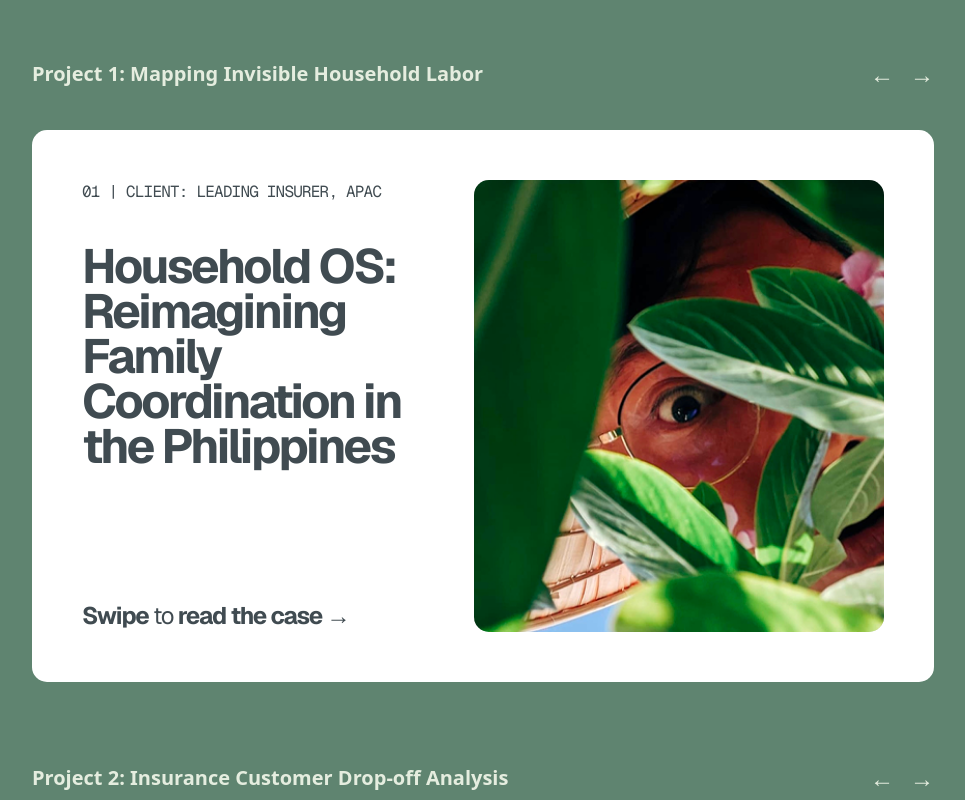
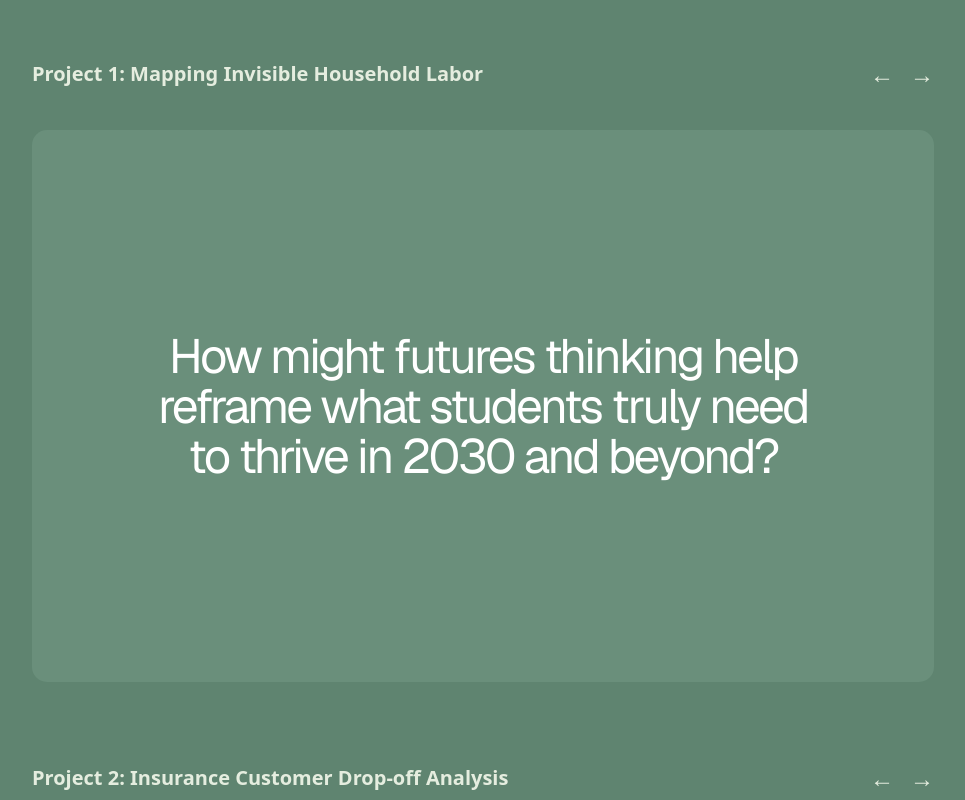
Before and after one commit to prettymanly/studioziff, a Next.js app: page /research-projects in a window 1280 px wide. Shown: the part 1040-1840 px from the top of the page, without its empty margins (157-1122 px from the left). Built offline with nearby package versions, Linux system fonts and the light colour scheme.

Commit message:
feat: update project card with new content and reverted component

```diff
--- a/src/app/research-projects/page.tsx
+++ b/src/app/research-projects/page.tsx
@@ -6,61 +6,60 @@
 
 const project1Data: ProjectCardProps[] = [
   {
+    variant: 'HMW',
+    overline: '01 | CLIENT: MINISTRY OF EDUCATION, SINGAPORE',
+    hmw: 'How might futures thinking help reframe what students truly need to thrive in 2030 and beyond?',
+  },
+  {
     variant: 'ProjectCover',
-    overline: '01 | CLIENT: LEADING INSURER, APAC',
-    title: 'Household OS: Reimagining Family Coordination in the Philippines',
-    image: '/images/intro-image.png', // Using existing image as placeholder
+    overline: '01 | CLIENT: MINISTRY OF EDUCATION, SINGAPORE',
+    title: 'Imagining<br/>Education<br/>Beyond Certainty',
+    image: '/images/intro-image.png',
     swipeToRead: true,
   },
   {
+    variant: '3:5ContentCol',
+    overline: '01 | CLIENT: MINISTRY OF EDUCATION, SINGAPORE',
+    leftContent: {
+      body: "The future doesn't arrive all at once. It trickles in through classroom routines, curriculum tweaks, cultural shifts. This project asked: <em>What if we interrupted that drift?</em><br/><br/>Commissioned by the Ministry of Education, this wasn't a visioning exercise. It was a strategic provocation designed to help policy teams grapple with what's changing, what's uncertain, and what roles they might play in shaping what comes next."
+    },
+    rightContent: {
+      title: "",
+      body: "Together, we mapped signals, surfaced tensions, and crafted dilemma-driven futures that challenged business-as-usual not just in systems thinking, but in systems <em>feeling</em>.<br/><br/><strong>From Trends to Tensions</strong><br/>We began with a STEEP trend scan, filtering only those that impacted teaching and learning. Through facilitated clustering and uncertainty mapping, we distilled key drivers: from the rise of AI tutors, to the loneliness epidemic, to shifts in learner autonomy and state control.<br/><br/>Rather than force alignment, we leaned into discomfort. The most resonant futures were built around <strong>dilemmas</strong> like wellbeing vs performance, autonomy vs centralisation, resilience vs compliance, giving stakeholders emotional and strategic footholds to reflect."
+    }
+  },
+  {
     variant: '1:1ContentCol',
-    overline: '01 | CLIENT: LEADING INSURER, APAC',
+    overline: '01 | CLIENT: MINISTRY OF EDUCATION, SINGAPORE',
     leftContent: {
-      title: 'From Insight to Org-Wide Activation',
-      body: "In a co-creation workshop, I facilitated teams across the org to use the mindsets hands-on, not as reference material, but as thinking tools.",
+      title: 'My Role',
+      body: '',
       list: [
-        "Marketing saw how to better communicate trust during moments of instability.",
-        "Product identified where complexity bred drop-off.",
-        "Ops rethought service flows around moments of vulnerability."
+        '<strong>Researcher</strong>: Led trend and uncertainty mapping, developed core drivers and clusters',
+        '<strong>Facilitator</strong>: Co-designed and ran strategic foresight workshops with ministry teams',
+        '<strong>Writer</strong>: Authored scenario narratives to bridge the analytical with the emotional',
       ]
     },
     rightContent: {
-      title: 'Why It Matters',
-      body: "Most insurers track customers as data points. We helped this one see them as living systems of changing needs and gave teams the tools to work with those shifts in real time. This project wasn't just about decoding behavior. It was about embedding a new way of noticing, thinking, and designing across the business."
-    }
-  },
-  {
-    variant: '3:5ContentCol',
-    overline: '01 | CLIENT: LEADING INSURER, APAC',
-    leftContent: {
-      body: 'As policy lapses surged, the question wasn\'t just "why are people walking away?" It was, <strong><em>why weren\'t we seeing it coming?</em></strong><br/><br/>This insurer had data, but little visibility into the shifting emotional and practical realities behind those numbers. What they lacked was a shared lens across departments: a way to notice, interpret, and respond to early signals of disengagement before it was too late.'
-    },
-    rightContent: {
-        title: 'From Personas to Fluid Mindsets',
-        body: `We interviewed customers and frontline staff across APAC, surfacing 12 distinct Insurance Mindsets, from skeptical first-timers to overwhelmed caregivers managing multiple policies.<br/><br/>But these weren't personas. They were behavioral states: dynamic, overlapping, and context-driven. <br/><br/>They helped teams ask better questions like: <br/><em>What happens when someone is 'Envisioning' their future, while also 'Sheltering' loved ones through crisis?</em><br/><br/>Each mindset acted as a strategic signal, helping teams anticipate when, how, and why a customer's needs might shift, and what that could mean for service, messaging, or support.`
+      title: 'Why It Mattered',
+      body: "Education systems are often structured to avoid uncertainty. But here, uncertainty became the teacher.<br/><br/>By creating space for <em>non-consensus futures</em> that tugged at competing values, we helped shift the conversation. Not just from \"what's the plan?\" to \"what's the possibility?\" but from <em>control</em> to <em>agency</em>.<br/><br/>What emerged wasn't a roadmap, but a reframing: of preparedness, resilience, and the kind of learners (and educators) we need for what's next."
     }
   },
   {
     variant: '3:5ImageContent',
-    overline: '01 | CLIENT: LEADING INSURER, APAC',
-    image: '/images/intro-image.png', // Using existing image as placeholder
+    overline: '01 | CLIENT: MINISTRY OF EDUCATION, SINGAPORE',
+    image: '/images/intro-image.png',
     rightContent: {
-      title: 'A Tool Teams Could Think With',
-      body: "We transformed these insights into tactile mindset cards, not just to summarize research, but to trigger alignment and action. I led the design and development of these cards, not just visually, but functionally:",
+      title: 'Futures as Mirrors, Not Answers',
+      body: "Each scenario was designed to provoke, not prescribe. Through narrative storytelling and thematic arcs, we anchored the futures in human terms, asking:",
       list: [
-        "Could a marketer hold one and reframe their brief?",
-        "Could a product owner spot a blind spot they hadn't seen before?",
-        "Could an operations lead see where empathy could be built into the backend?"
+        'What might learning feel like in this world?',
+        'Who thrives, who\'s left behind?',
+        'What will we wish we\'d built sooner?',
       ]
     }
-  },
-  {
-    variant: 'HMW',
-    overline: '01 | CLIENT: LEADING INSURER, APAC',
-    hmw: 'How might an everyday utility app redistribute invisible labour across the household?',
   }
 ];
-
 
 export default function ResearchProjectsPage() {
   const scrollRef1 = useRef<HTMLDivElement>(null);
--- a/src/components/ProjectCard/ProjectCard.tsx
+++ b/src/components/ProjectCard/ProjectCard.tsx
@@ -1,8 +1,5 @@
 'use client';
 
-import React from 'react';
-import { Card, CardContent } from '@/components/ui/card';
-import { Button } from '@/components/ui/button';
 import Image from 'next/image';
 
 export type ProjectCardProps = {
@@ -43,9 +40,10 @@
           <div className="flex flex-col justify-between h-full w-[392px]">
             <div>
               <p className="font-mono text-base text-[#404b51] tracking-[-0.8px]">{overline}</p>
-              <h2 className="font-sans text-5xl font-bold text-[#404b51] tracking-[-2.5px] leading-[45px] mt-10">
-                {title}
-              </h2>
+              <h2
+                className="font-sans text-5xl font-bold text-[#404b51] tracking-[-2.5px] leading-[45px] mt-10"
+                dangerouslySetInnerHTML={{ __html: title || '' }}
+              />
             </div>
             {swipeToRead && (
               <p className="font-sans text-2xl font-bold text-[#404b51] tracking-[-1.15px]">
@@ -69,17 +67,17 @@
             <div className="w-1/2">
               <h3 className="font-sans text-lg font-bold text-[#404b51] mb-2">{leftContent?.title}</h3>
               <div className="font-sans text-lg text-[#404b51] leading-[22px] space-y-4">
-                <p>{leftContent?.body}</p>
+                <p dangerouslySetInnerHTML={{ __html: leftContent?.body || '' }} />
                 {leftContent?.list && (
                   <ul className="list-disc pl-5 space-y-2">
-                    {leftContent.list.map((item, index) => <li key={index}>{item}</li>)}
+                    {leftContent.list.map((item, index) => <li key={index} dangerouslySetInnerHTML={{ __html: item }} />)}
                   </ul>
                 )}
               </div>
             </div>
             <div className="w-1/2">
               <h3 className="font-sans text-lg font-bold text-[#404b51] mb-2">{rightContent?.title}</h3>
-              <p className="font-sans text-lg text-[#404b51] leading-[22px]">{rightContent?.body}</p>
+              <p dangerouslySetInnerHTML={{ __html: rightContent?.body || '' }}/>
             </div>
           </div>
         </div>
@@ -121,7 +119,7 @@
                            <p>{rightContent?.body}</p>
                             {rightContent?.list && (
                                 <ul className="list-disc pl-5 space-y-2">
-                                    {rightContent.list.map((item, index) => <li key={index}>{item}</li>)}
+                                    {rightContent.list.map((item, index) => <li key={index} dangerouslySetInnerHTML={{ __html: item }} />)}
                                 </ul>
                             )}
                         </div>
```
